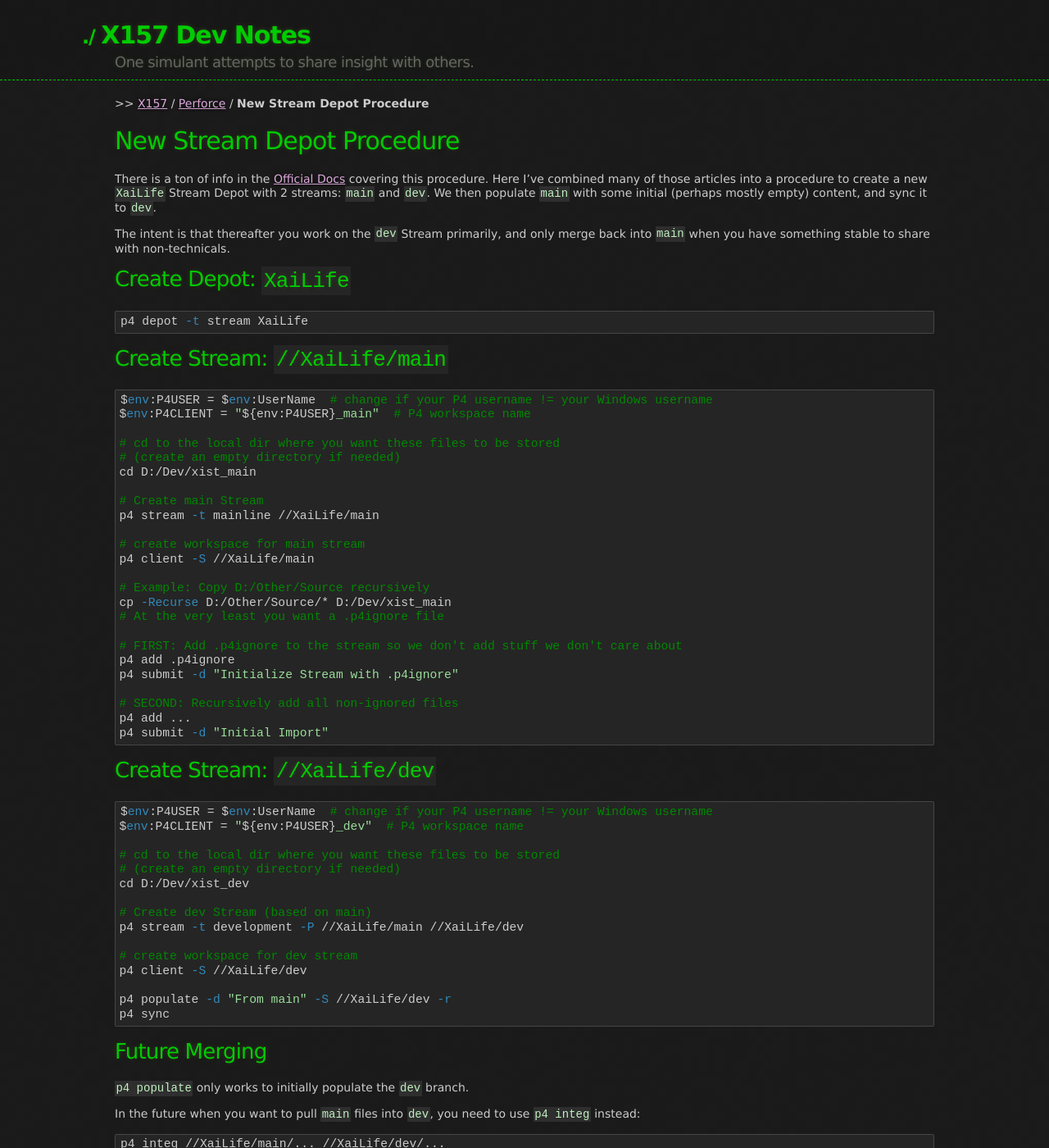
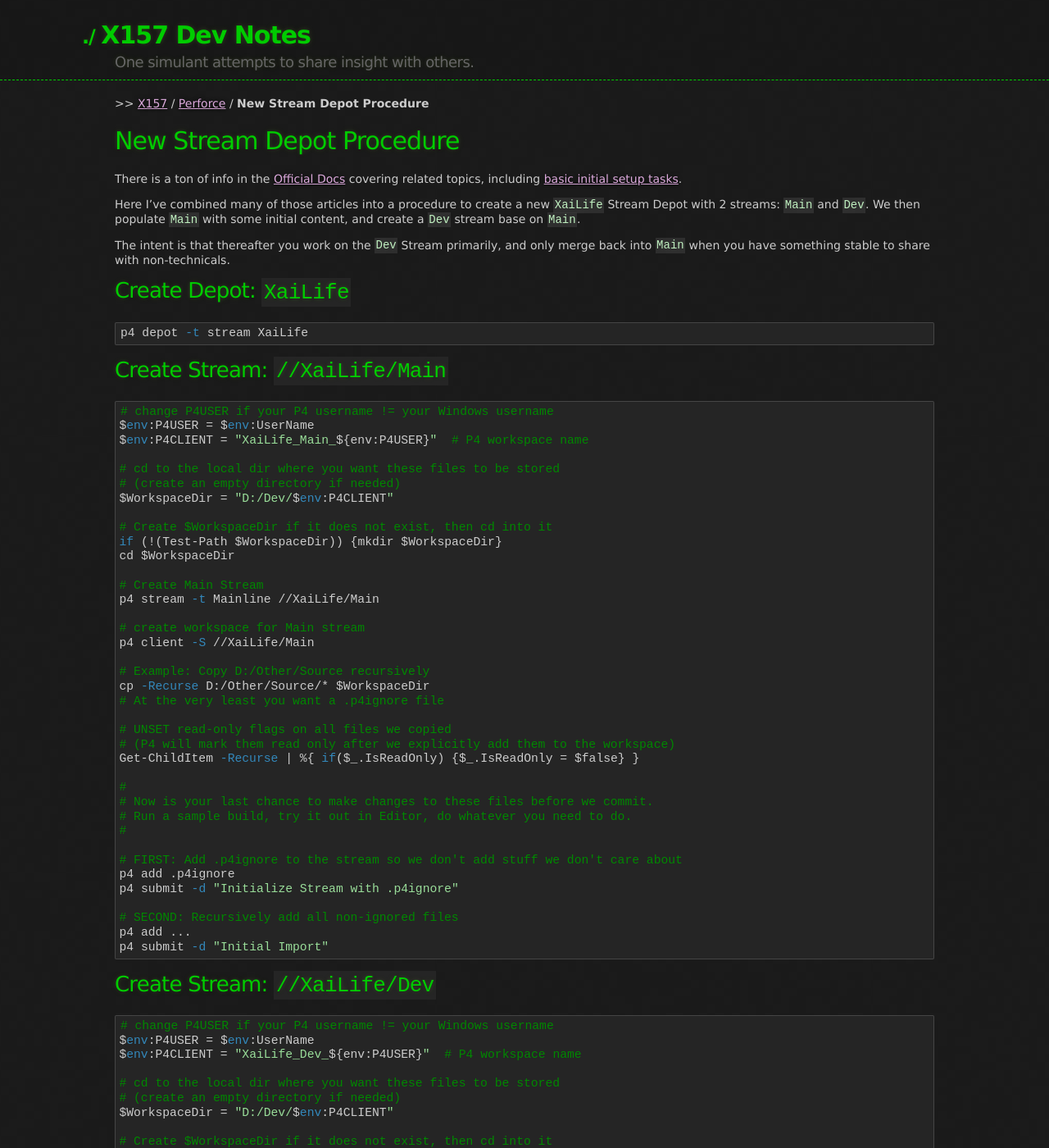
Before and after one commit to x157/x157.github.io, a Jekyll site: the page built from Perforce/New-Stream-Depot-Procedure.md, in a window 1280 px wide and 1400 px high. Shown: the whole window at 82% size. Built offline with Jekyll 4.4.1, drawn with Linux system fonts in a browser that asks for light colours; some of the changed text lies outside the part shown.

Commit message:
Iterate P4

````diff
--- a/Perforce/New-Stream-Depot-Procedure.md
+++ b/Perforce/New-Stream-Depot-Procedure.md
@@ -9,11 +9,14 @@
 
 There is a ton of info in the
 [Official Docs](https://www.perforce.com/manuals/p4guide/Content/P4Guide/tutorial.create-depot.html)
-covering this procedure.  Here I've combined many of those articles into a procedure
-to create a new `XaiLife` Stream Depot with 2 streams: `main` and `dev`.  We then populate `main`
-with some initial (perhaps mostly empty) content, and sync it to `dev`.
+covering related topics, including
+[basic initial setup tasks](https://www.perforce.com/manuals/p4guide/Content/P4Guide/basic-tasks.initial.html).
 
-The intent is that thereafter you work on the `dev` Stream primarily, and only merge back into `main`
+Here I've combined many of those articles into a procedure
+to create a new `XaiLife` Stream Depot with 2 streams: `Main` and `Dev`.  We then populate `Main`
+with some initial content, and create a `Dev` stream base on `Main`.
+
+The intent is that thereafter you work on the `Dev` Stream primarily, and only merge back into `Main`
 when you have something stable to share with non-technicals.
 
 
@@ -24,25 +27,39 @@
 ```
 
 
-## Create Stream: `//XaiLife/main`
+## Create Stream: `//XaiLife/Main`
 
 ```powershell
-$env:P4USER = $env:UserName  # change if your P4 username != your Windows username
-$env:P4CLIENT = "${env:P4USER}_main"  # P4 workspace name
+# change P4USER if your P4 username != your Windows username
+$env:P4USER = $env:UserName
+$env:P4CLIENT = "XaiLife_Main_${env:P4USER}"  # P4 workspace name
 
 # cd to the local dir where you want these files to be stored
 # (create an empty directory if needed)
-cd D:/Dev/xist_main
+$WorkspaceDir = "D:/Dev/$env:P4CLIENT"
 
-# Create main Stream
-p4 stream -t mainline //XaiLife/main
+# Create $WorkspaceDir if it does not exist, then cd into it
+if (!(Test-Path $WorkspaceDir)) {mkdir $WorkspaceDir}
+cd $WorkspaceDir
 
-# create workspace for main stream
-p4 client -S //XaiLife/main
+# Create Main Stream
+p4 stream -t Mainline //XaiLife/Main
+
+# create workspace for Main stream
+p4 client -S //XaiLife/Main
 
 # Example: Copy D:/Other/Source recursively
-cp -Recurse D:/Other/Source/* D:/Dev/xist_main
+cp -Recurse D:/Other/Source/* $WorkspaceDir
 # At the very least you want a .p4ignore file
+
+# UNSET read-only flags on all files we copied
+# (P4 will mark them read only after we explicitly add them to the workspace)
+Get-ChildItem -Recurse | %{ if($_.IsReadOnly) {$_.IsReadOnly = $false} }
+
+#
+# Now is your last chance to make changes to these files before we commit.
+# Run a sample build, try it out in Editor, do whatever you need to do.
+#
 
 # FIRST: Add .p4ignore to the stream so we don't add stuff we don't care about
 p4 add .p4ignore
@@ -54,33 +71,39 @@
 ```
 
 
-## Create Stream: `//XaiLife/dev`
+## Create Stream: `//XaiLife/Dev`
 
 ```powershell
-$env:P4USER = $env:UserName  # change if your P4 username != your Windows username
-$env:P4CLIENT = "${env:P4USER}_dev"  # P4 workspace name
+# change P4USER if your P4 username != your Windows username
+$env:P4USER = $env:UserName
+$env:P4CLIENT = "XaiLife_Dev_${env:P4USER}"  # P4 workspace name
 
 # cd to the local dir where you want these files to be stored
 # (create an empty directory if needed)
-cd D:/Dev/xist_dev
+$WorkspaceDir = "D:/Dev/$env:P4CLIENT"
 
-# Create dev Stream (based on main)
-p4 stream -t development -P //XaiLife/main //XaiLife/dev
+# Create $WorkspaceDir if it does not exist, then cd into it
+if (!(Test-Path $WorkspaceDir)) {mkdir $WorkspaceDir}
+cd $WorkspaceDir
 
-# create workspace for dev stream
-p4 client -S //XaiLife/dev
+# Create Dev Stream (based on Main)
+p4 stream -t Development -P //XaiLife/Main //XaiLife/Dev
 
-p4 populate -d "From main" -S //XaiLife/dev -r
+# create workspace for Dev stream
+p4 client -S //XaiLife/Dev
+
+# initially populate the Dev branch based on the current Main branch
+p4 populate -d "From Main" -S //XaiLife/Dev -r
 p4 sync
 ```
 
 
 ## Future Merging
 
-`p4 populate` only works to initially populate the `dev` branch.
+`p4 populate` only works to initially populate the `Dev` branch.
 
-In the future when you want to pull `main` files into `dev`, you need to use `p4 integ` instead:
+In the future when you want to pull `Main` files into `Dev`, you need to use `p4 integ` instead:
 
 ```powershell
-p4 integ //XaiLife/main/... //XaiLife/dev/...
+p4 integ //XaiLife/Main/... //XaiLife/Dev/...
 ```
````
Also changed, not shown: Perforce/index.md (+15 -4 lines).
